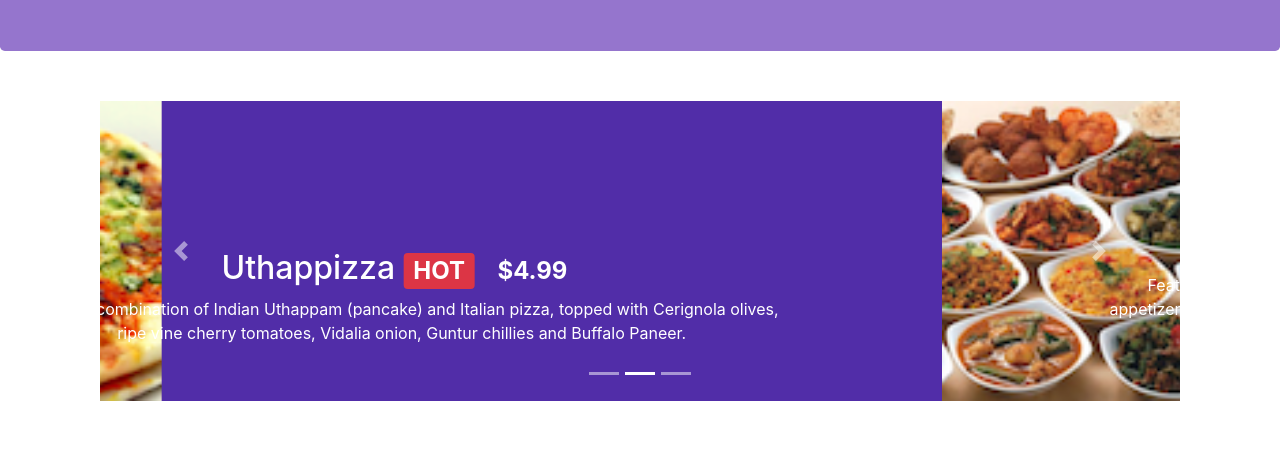
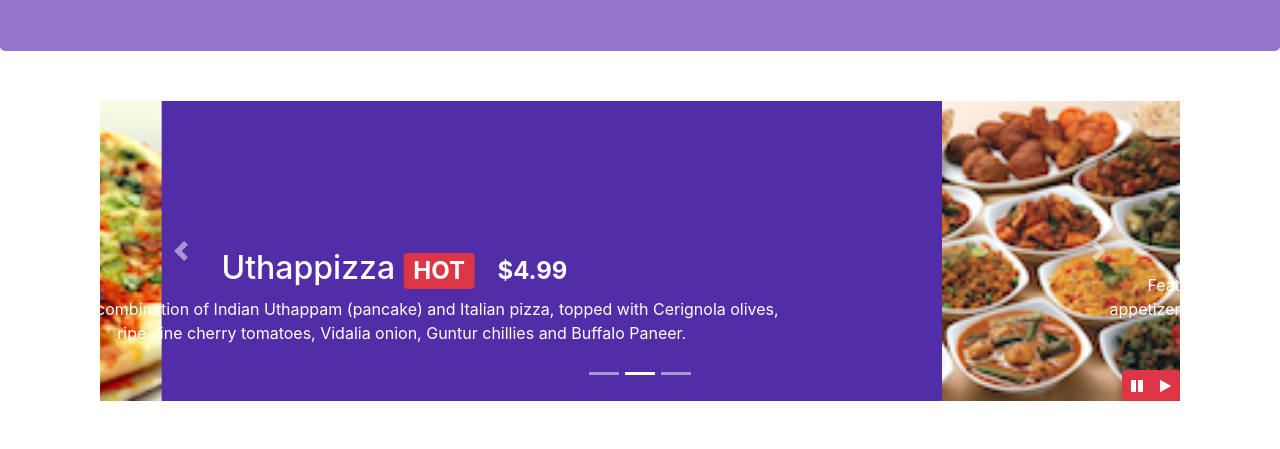
Before and after one commit to PvlSport/bootstrap, a website: page index.html in a window 1280 px wide. Shown: the part 259-708 px from the top of the page. Drawn offline with nearby package versions, Linux system fonts and the light colour scheme.

Commit message:
Bootstrap jQuery

```diff
--- a/css/styles.css
+++ b/css/styles.css
@@ -57,3 +57,9 @@ body{
     left: 0;
     min-height: 300px;
 }
+
+#carouselButtons {
+    right:0px;
+    position: absolute;
+    bottom: 0px;
+}
--- a/index.html
+++ b/index.html
@@ -141,6 +141,14 @@
                     <a class="carousel-control-next" href="#mycarousel" role="button" data-slide="next">
                         <span class="carousel-control-next-icon"></span>
                     </a>
+                    <div class="btn-group" id="carouselButtons">
+                        <button class="btn btn-danger btn-sm" id="carousel-pause">
+                            <span class="fa fa-pause"></span>
+                        </button>
+                        <button class="btn btn-danger btn-sm" id="carousel-play">
+                            <span class="fa fa-play"></span>
+                        </button>
+                    </div>
                 </div>
             </div>
         </div>
@@ -254,6 +262,16 @@
         $(document).ready(function() {
             $("[data-toggle='tooltip']").tooltip();
         });
+
+        $(document).ready(function(){
+            $("#mycarousel").carousel( { interval: 2000 } );
+            $("#carousel-pause").click(function(){
+                $("#mycarousel").carousel('pause');
+            });
+            $("#carousel-play").click(function(){
+                $("#mycarousel").carousel('cycle');
+            });
+        });
     </script>
 </body>
 
```
